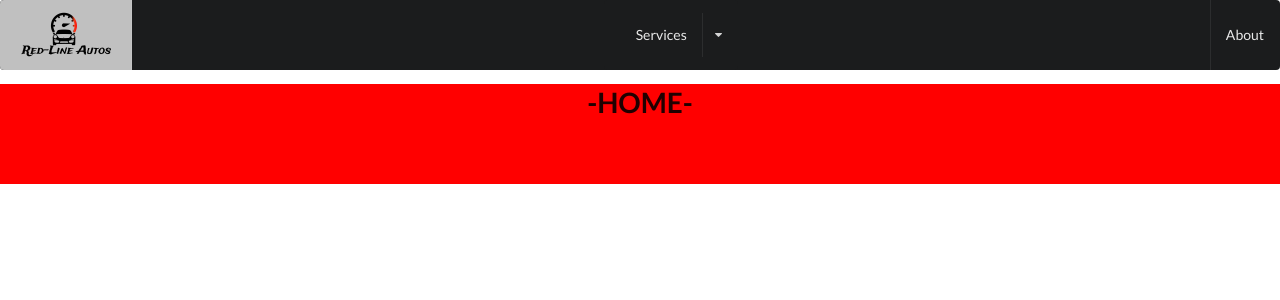
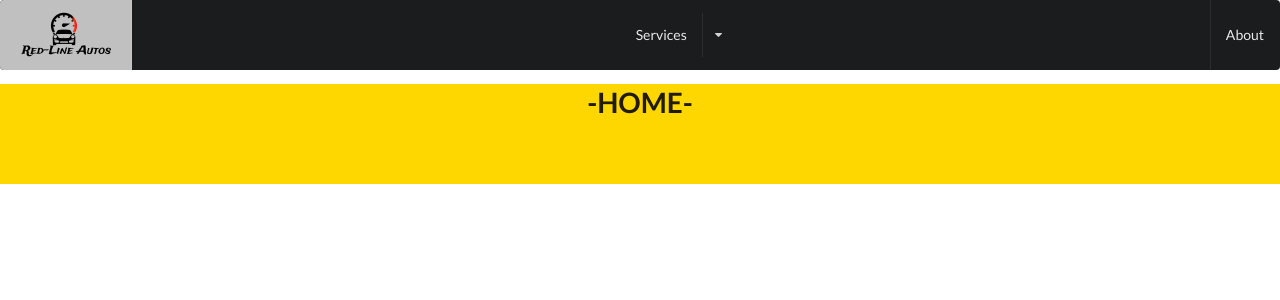
Before and after one commit to DLenchuk/rdautos, a React (Create React App) app: page / in a window 1280 px wide. Shown: the top 300 px of the page. Built offline with nearby package versions, Linux system fonts and the light colour scheme.

Commit message:
build changes

```diff
--- a/src/screens/HomeScreen.js
+++ b/src/screens/HomeScreen.js
@@ -4,7 +4,7 @@ import Banner from '../components/Banner';
 const HomeScreen = props => {
     return (
         <div style={{ backgroundColor:'silver', display:'flex', flex:1, flexDirection:'column' }}>
-        <Banner bannerTitle="-HOME-" style={{ backgroundColor:'red', height:'100px', display:'flex', justifyContent: 'center'}} />
+        <Banner bannerTitle="-HOME-" style={{ backgroundColor:'gold', height:'100px', display:'flex', justifyContent: 'center'}} />
         </div>
     );
 };
```
